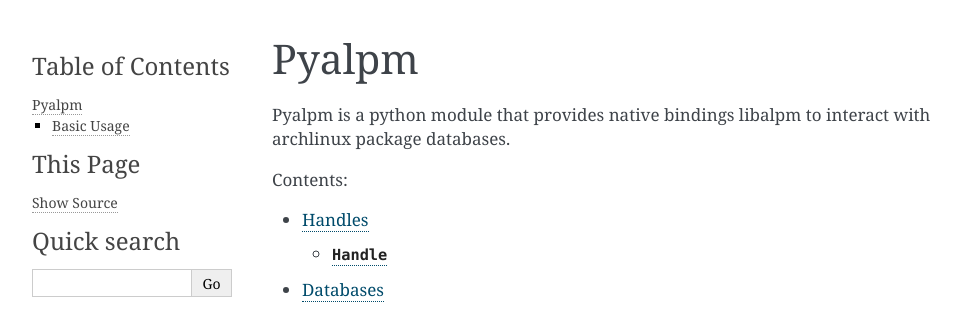
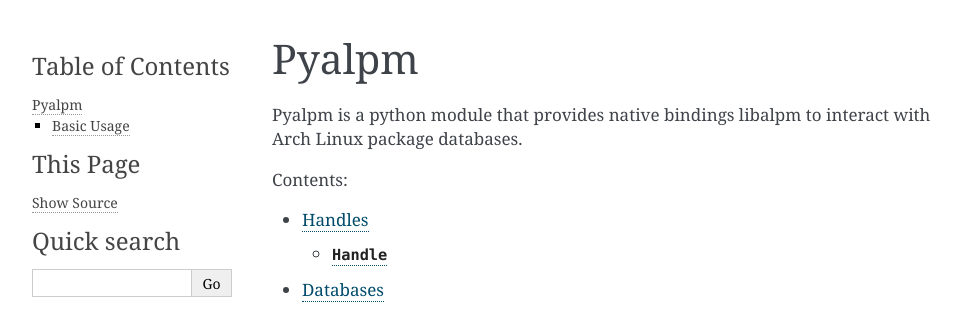
Before and after one commit to archlinux/pyalpm, a Sphinx documentation site: the page built from docs/pyalpm/pyalpm.rst, in a window 1280 px wide. Shown: the top 316 px of the page, without its empty margins (148-1111 px from the left). Built offline with Sphinx 7.4.7, drawn with Linux system fonts in a browser that asks for light colours; formulas are drawn with MathJax 3; pages that are not in the unit, such as notebooks, are missing from menus.

Commit message:
docs: fix Arch Linux name

```diff
--- a/docs/pyalpm/pyalpm.rst
+++ b/docs/pyalpm/pyalpm.rst
@@ -2,7 +2,7 @@
 =======
 
 Pyalpm is a python module that provides native bindings libalpm to interact
-with archlinux package databases.
+with Arch Linux package databases.
 
 .. toctree::
    :maxdepth: 2
```
